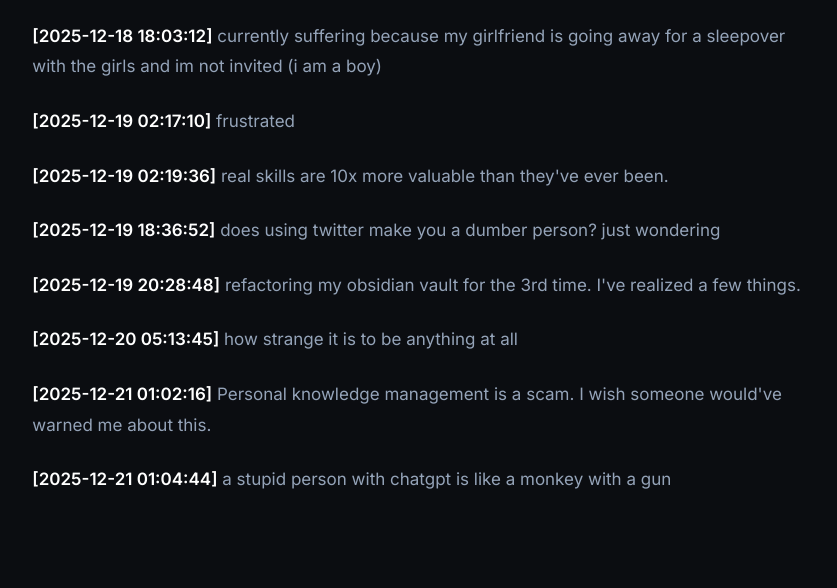
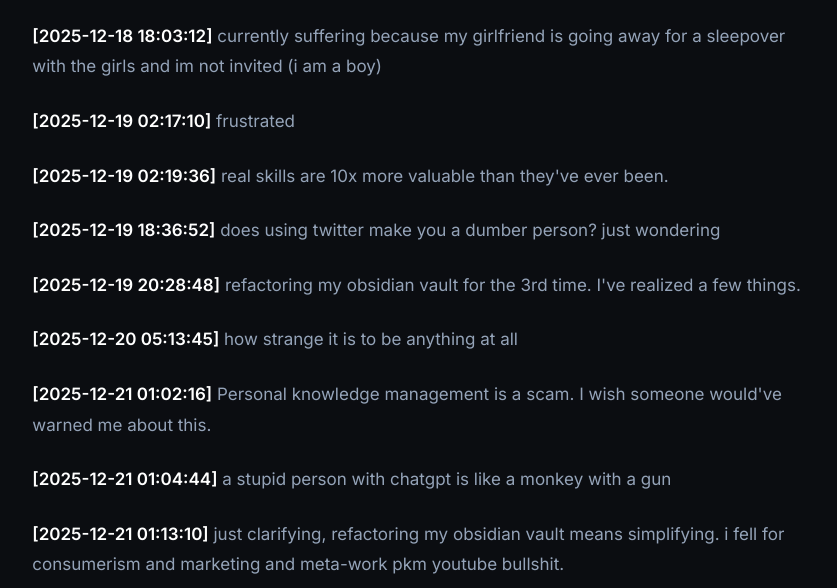
Before and after one commit to NicholaiVogel/NicholaiVogel, an Astro site: page /blog/nicholais-notepad in a window 1280 px wide. Shown: the part 1006-1594 px from the top of the page, without its empty margins (221-1058 px from the left). Built offline with nearby package versions, Linux system fonts and the light colour scheme; Astro itself is replaced by a stand-in of ours.

Commit message:
notepad: just clarifying, refactoring my obsidian vault mea

```diff
--- a/src/content/blog/nicholais-notepad.mdx
+++ b/src/content/blog/nicholais-notepad.mdx
@@ -29,3 +29,5 @@ tags: ['opinions', 'satire']
 **[2025-12-21 01:02:16]** Personal knowledge management is a scam. I wish someone would've warned me about this.
 
 **[2025-12-21 01:04:44]** a stupid person with chatgpt is like a monkey with a gun
+
+**[2025-12-21 01:13:10]** just clarifying, refactoring my obsidian vault means simplifying. i fell for consumerism and marketing and meta-work pkm youtube bullshit.
```
